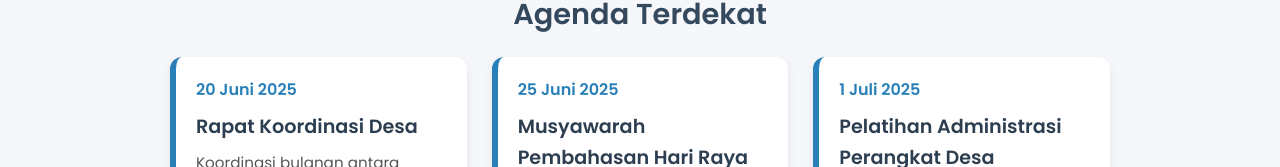
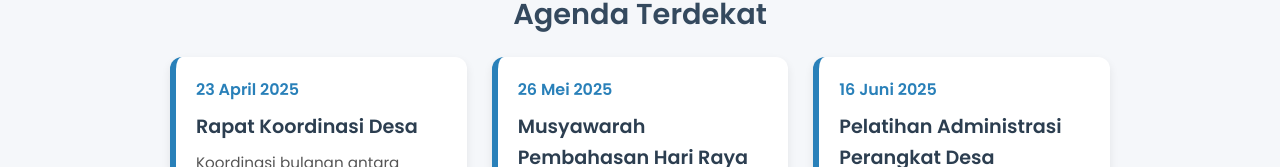
Before and after one commit to aulita/berita-soko, a plain HTML site: page agenda.html in a window 1280 px wide. Shown: the part 311-478 px from the top of the page. Drawn offline with Linux system fonts and the light colour scheme.

Commit message:
Update agenda.html

```diff
--- a/agenda.html
+++ b/agenda.html
@@ -235,19 +235,19 @@
     <h2>Agenda Terdekat</h2>
     <div class="agenda-grid">
       <div class="agenda-card">
-        <div class="agenda-date">20 Juni 2025</div>
+        <div class="agenda-date">23 April 2025</div>
         <div class="agenda-title">Rapat Koordinasi Desa</div>
         <div class="agenda-desc">Koordinasi bulanan antara kepala desa se-Kecamatan Soko, bertempat di Pendopo Kecamatan.</div>
       </div>
 
       <div class="agenda-card">
-        <div class="agenda-date">25 Juni 2025</div>
+        <div class="agenda-date">26 Mei 2025</div>
         <div class="agenda-title">Musyawarah Pembahasan Hari Raya Idul Adha </div>
         <div class="agenda-desc">Pembahasan tentang hari raya idul adha dan penyembelihan hewan qurban.</div>
       </div>
 
       <div class="agenda-card">
-        <div class="agenda-date">1 Juli 2025</div>
+        <div class="agenda-date">16 Juni 2025</div>
         <div class="agenda-title">Pelatihan Administrasi Perangkat Desa</div>
         <div class="agenda-desc">Pelatihan penggunaan sistem informasi desa (SID) untuk perangkat desa baru.</div>
       </div>
```
